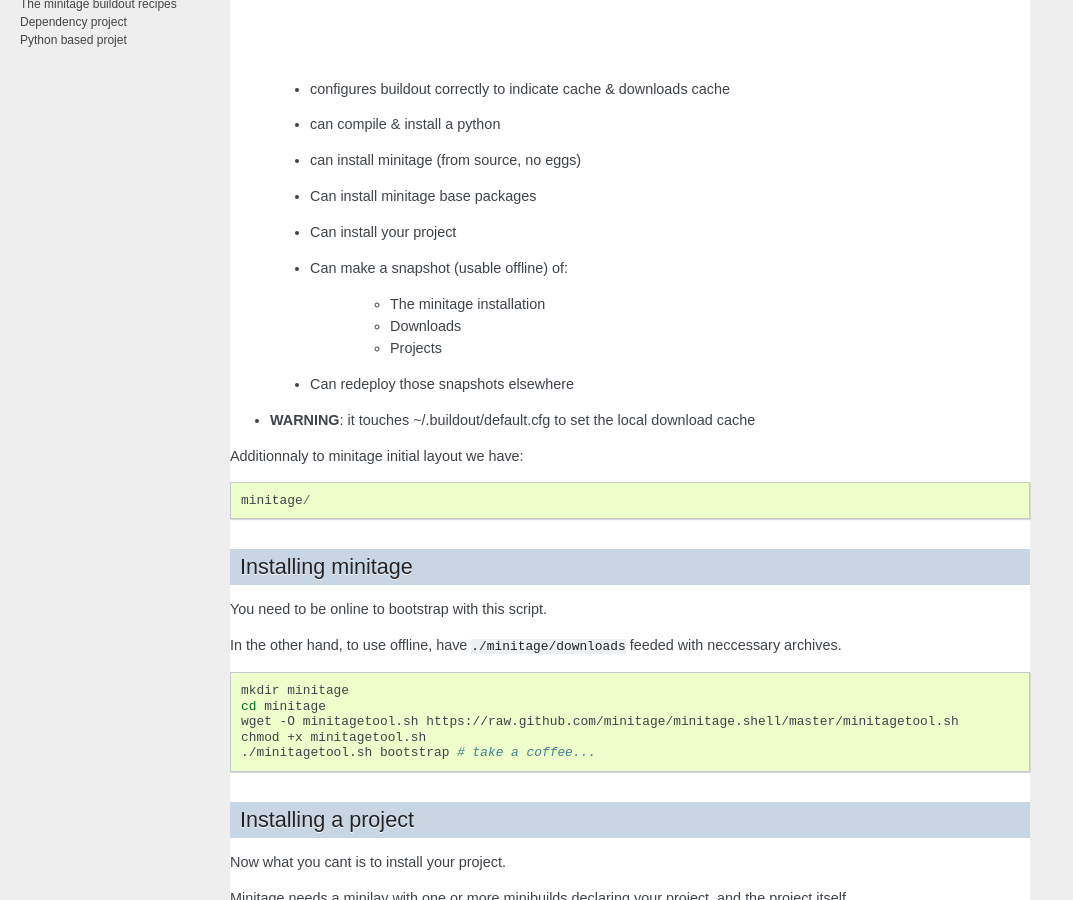
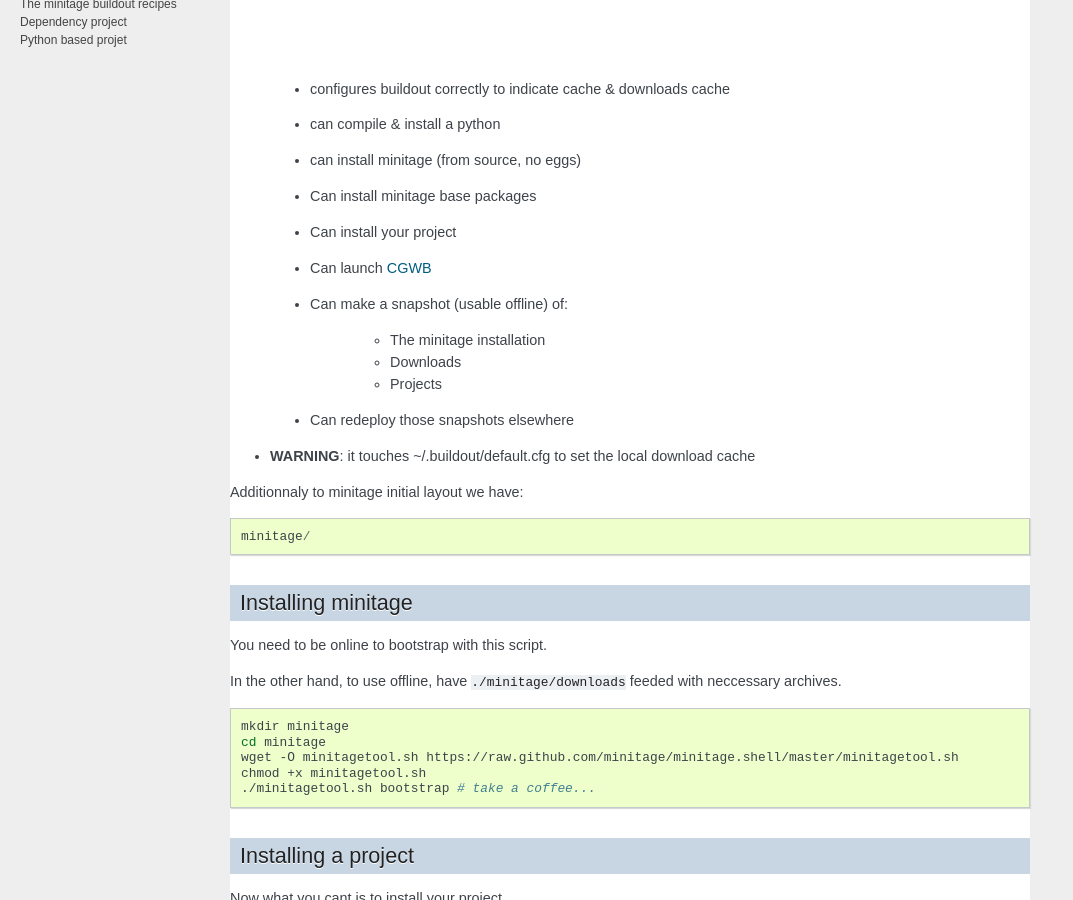
Before and after one commit to minitage/minitage.github.io, a Sphinx documentation site: the page built from source/installation_new.rst, in a window 1280 px wide and 900 px high, scrolled down 680 px. Shown: the whole window, without its empty margins (0-1073 px from the left). Built offline with Sphinx 7.4.7, drawn with Linux system fonts in a browser that asks for light colours; nearby versions of some CDN libraries; library files that are not in the unit come from our copies.

Commit message:
doc revamp

```diff
--- a/source/installation_new.rst
+++ b/source/installation_new.rst
@@ -12,6 +12,7 @@
     - can install minitage (from source, no eggs)
     - Can install minitage base packages
     - Can install your project
+    - Can launch `CGWB <https://pypi.python.org/pypi/collective.generic.webbuilder>`_
     - Can make a snapshot (usable offline) of:
 
         - The minitage installation
```
